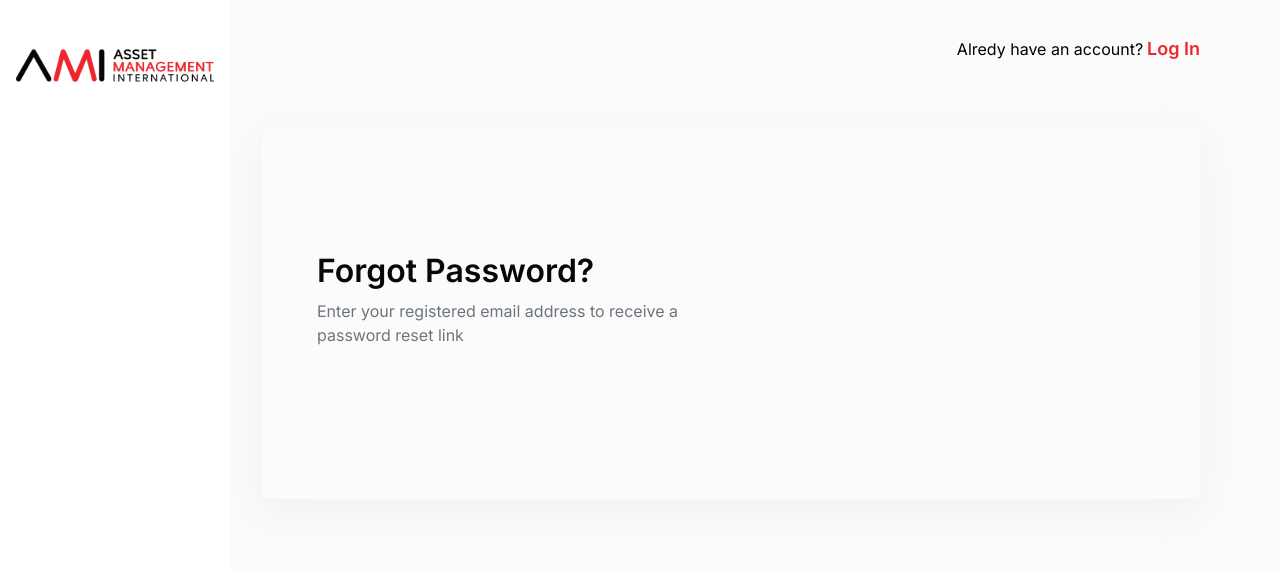
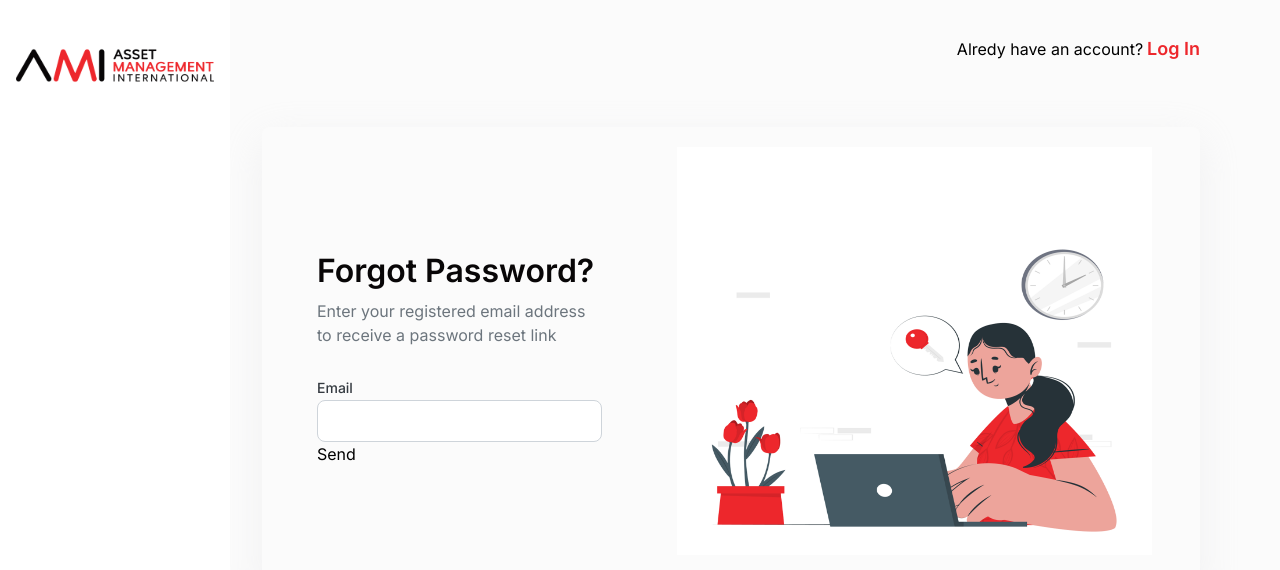
Before and after one commit to arakash-developer/headless, a React (Vite) app: page /forget in a window 1280 px wide. Shown: the top 570 px of the page. Built offline with nearby package versions, Linux system fonts and the light colour scheme.

Commit message:
Implement code changes to enhance functionality and improve performance

```diff
--- a/src/components/forget/Forget.jsx
+++ b/src/components/forget/Forget.jsx
@@ -1,4 +1,6 @@
 import emailjs from "@emailjs/browser";
+import ForgetIcon from "@public/forget.png";
+import { Input } from "antd";
 import { useRef, useState } from "react";
 
 const Forget = () => {
@@ -26,12 +28,27 @@ const Forget = () => {
 
   return (
     <>
-      <div className="loginBox mt-10 rounded-[8px] pt-5 pb-5 pr-4 max-w-[1099px] xl:mr-[80px] mb-[171px]">
-        <div className="pl-[55px] py-[104px]">
-          <h2 className="font-semibold text-[32px] leading-[125%] text-[var(--primary2)]">Forgot Password?</h2>
-          <p className="font-normal text-base leading-[150%] text-[var(--text-secondary)] max-w-[380px] mt-2 mb-[28px]">
+      <div className="flex justify-between items-start loginBox mt-10 rounded-[8px] pt-5 pb-5 pr-4 max-w-[1099px] xl:mr-[80px] mb-[171px]">
+        <div className="pl-[55px] py-[104px] max-w-[380px] pr-10">
+          <h2 className="font-semibold text-[32px] leading-[125%] text-[var(--primary2)]">
+            Forgot Password?
+          </h2>
+          <p className="font-normal text-base leading-[150%] text-[var(--text-secondary)] mt-2 mb-[28px]">
             Enter your registered email address to receive a password reset link
           </p>
+          <div className="">
+            <label
+              htmlFor=""
+              className="font-medium text-sm leading-[171%] text-[var(--text-normal)]"
+            >
+              Email
+            </label>
+            <Input className="custom-black-input font-normal text-sm leading-[171%] text-[var(--text-disabled)] py-2 px-3 border border-[var(--neutral-400)] rounded-[8px]" />
+          </div>
+          <input className="cursor-pointer" type="submit" value="Send" />
+        </div>
+        <div className="px-8">
+          <img className="w-[475px] h-[408px]" src={ForgetIcon} alt="forget" />
         </div>
       </div>
 
```
Also changed, not shown: public/Illustration.png (added), public/forget.png (added).
